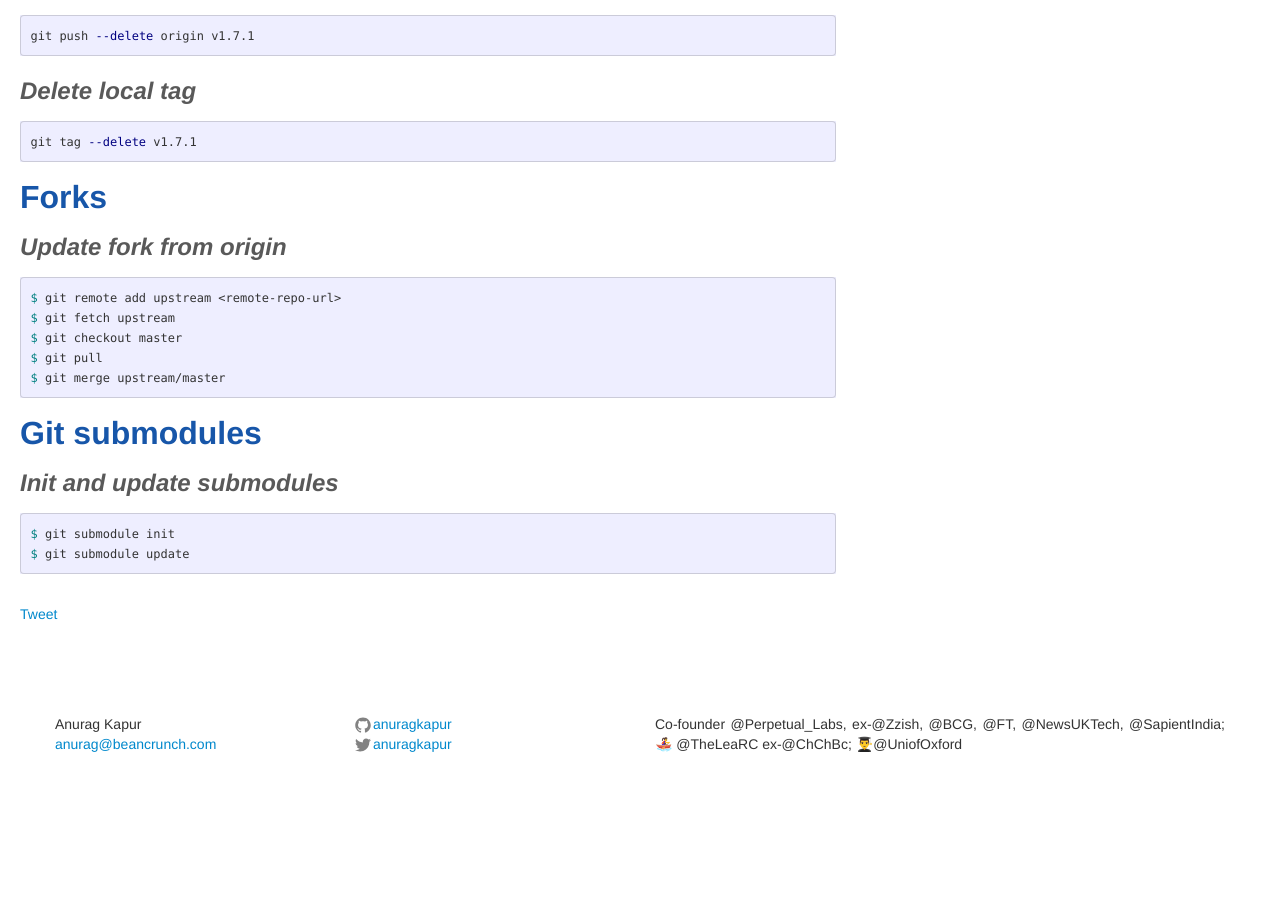
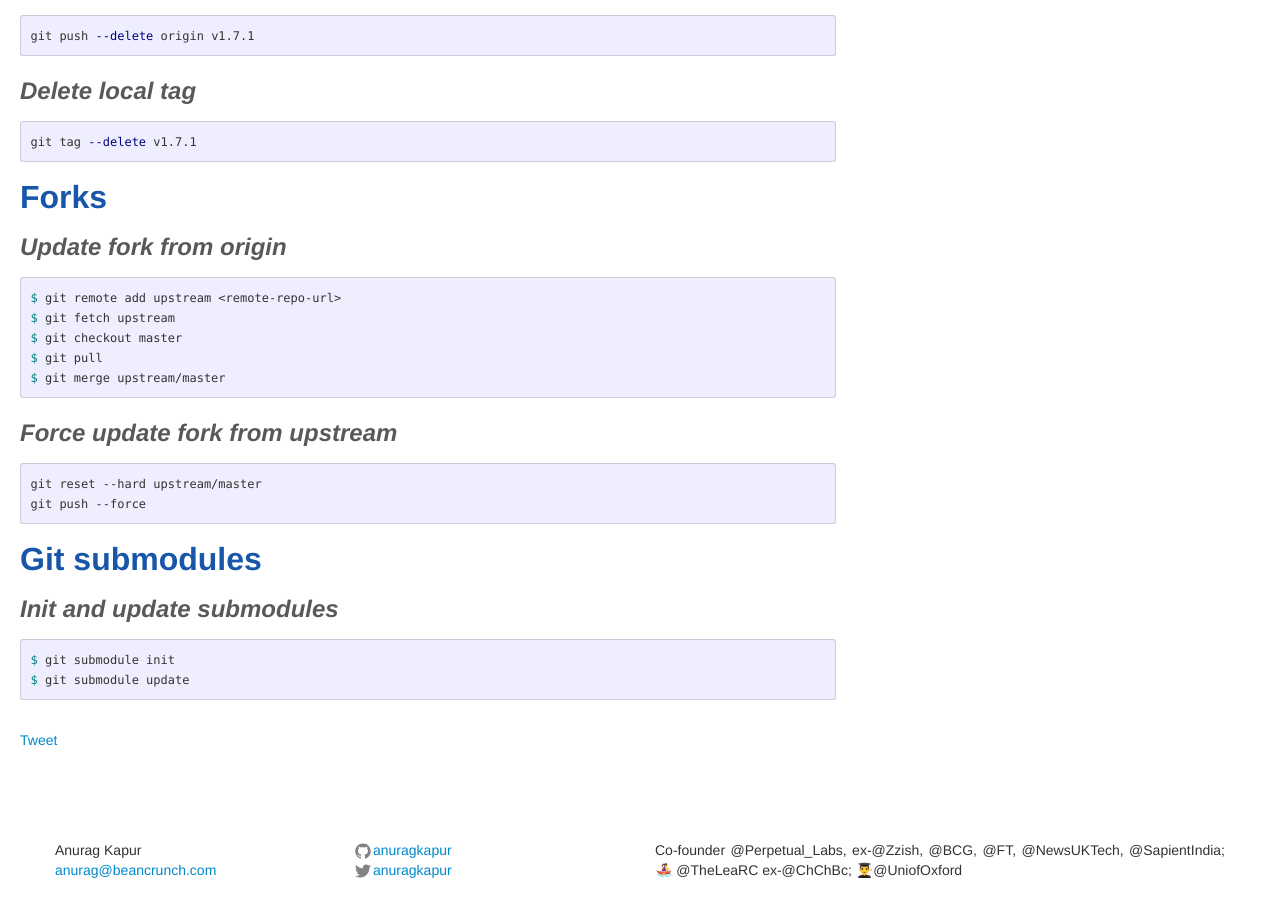
Before and after one commit to anuragkapur/anuragkapur.github.io, a Jekyll site: the page built from blog/cheat-sheets/_posts/2017-01-27-git-cheat-sheet.md, in a window 1280 px wide and 900 px high, scrolled down 2049 px. Built offline with Jekyll 4.4.1, drawn with Linux system fonts in a browser that asks for light colours; comment, search, counter and statistics services are not loaded; before the commit the page ends 2823 px from its top, so only the background shows below that.

Commit message:
Add force update command to sync fork from upstream

````diff
--- a/blog/cheat-sheets/_posts/2017-01-27-git-cheat-sheet.md
+++ b/blog/cheat-sheets/_posts/2017-01-27-git-cheat-sheet.md
@@ -120,6 +120,12 @@ $ git pull
 $ git merge upstream/master
 ```
 
+## Force update fork from upstream
+```
+git reset --hard upstream/master
+git push --force
+```
+
 # Git submodules
 ## Init and update submodules
 ```shell
````
